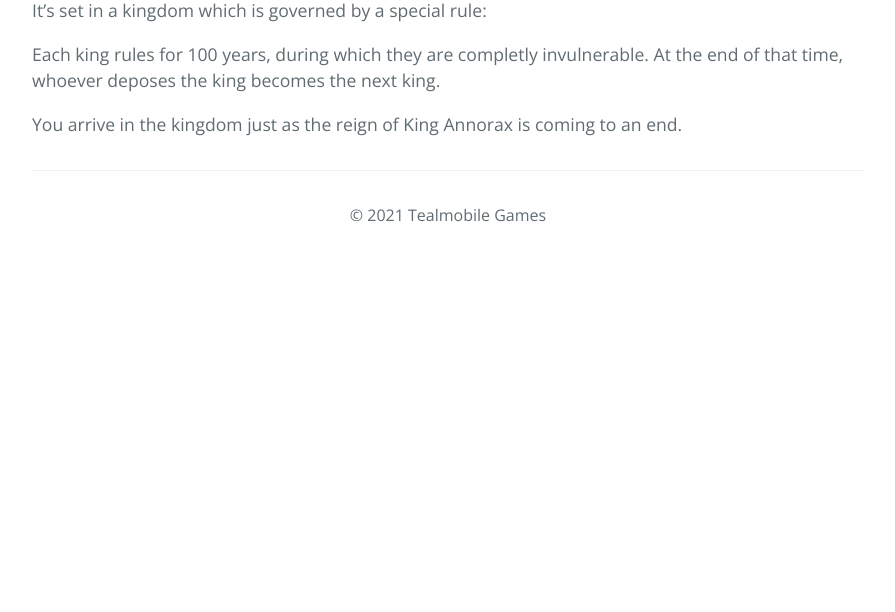
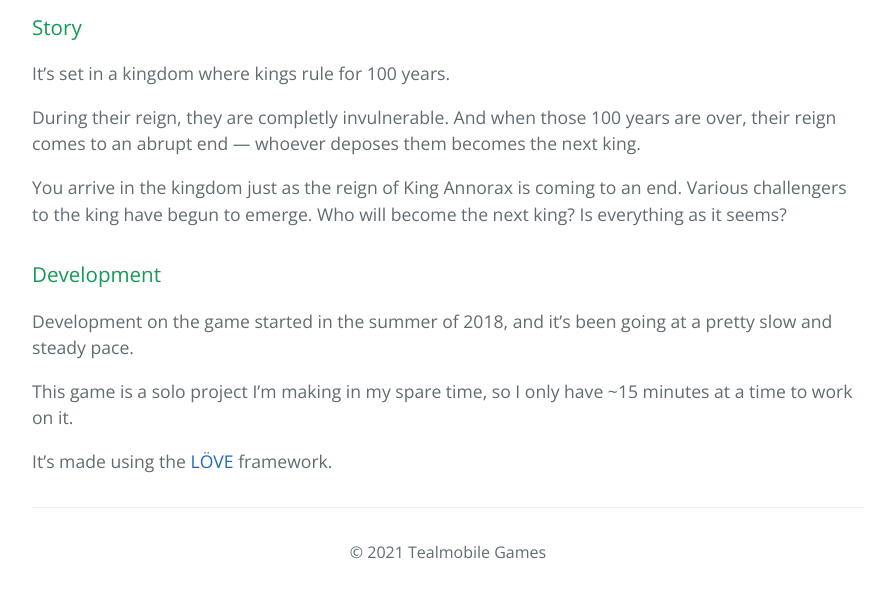
Before and after one commit to nequals30/tealmobile, a Jekyll site: the page built from _posts/2021-04-08-introducingCrownless.md, in a window 1280 px wide. Shown: the part 765-1377 px from the top of the page, without its empty margins (192-1087 px from the left). Built offline with Jekyll 4.4.1, drawn with Linux system fonts in a browser that asks for light colours; before the commit the page ends 1040 px from its top, so only the background shows below that.

Commit message:
first blog post improvements

```diff
--- a/_posts/2021-04-08-introducingCrownless.md
+++ b/_posts/2021-04-08-introducingCrownless.md
@@ -9,8 +9,16 @@ Crownless is a mobile action/adventure platformer game in development for Androi
 
 <div style="text-align:center"><img src="/assets/blog_images/crownless_snowRun.gif" width="40%" /></div>
 
-It's set in a kingdom which is governed by a special rule:
+### Story
+It's set in a kingdom where kings rule for 100 years.
 
-Each king rules for 100 years, during which they are completly invulnerable. At the end of that time, whoever deposes the king becomes the next king.
+During their reign, they are completly invulnerable. And when those 100 years are over, their reign comes to an abrupt end — whoever deposes them becomes the next king.
 
-You arrive in the kingdom just as the reign of King Annorax is coming to an end.
+You arrive in the kingdom just as the reign of King Annorax is coming to an end. Various challengers to the king have begun to emerge. Who will become the next king? Is everything as it seems?
+
+### Development
+Development on the game started in the summer of 2018, and it's been going at a pretty slow and steady pace.
+
+This game is a solo project I'm making in my spare time, so I only have ~15 minutes at a time to work on it.
+
+It's made using the [LÖVE](https://love2d.org/) framework.
```
Also changed, not shown: crownless.md (+10 -1 lines).
